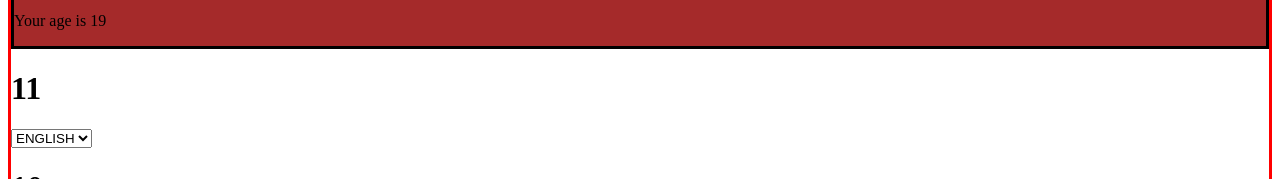
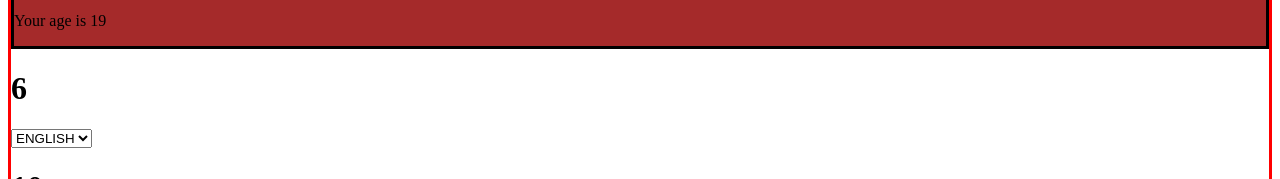
Before and after one commit to ChristianLestingi/React, a React (Create React App) app: page / in a window 1280 px wide. Shown: the part 248-427 px from the top of the page. Built offline with nearby package versions, Linux system fonts and the light colour scheme.

Commit message:
UseEffect/02

```diff
--- a/src/App.js
+++ b/src/App.js
@@ -11,6 +11,7 @@ import { TodoList } from "./TodoList";
 import { Container } from "./Container";
 import { LanguageContext } from "./DisplayLanguage";
 import { Sum } from "./Sum";
+import { CounterDisplay } from "./CounterDisplay";
 
 export class App extends React.Component {
   state = {
@@ -30,11 +31,10 @@ export class App extends React.Component {
             <Sum/>
 
             <Welcome name="John" />
-            <Counter
-              initialValue={10}
-              incrementValue={1}
-              incrementTime={3000}
-            />
+            <Counter/>
+            <CounterDisplay />
+
+
             <select value={this.state.language}onChange={this.handleSelectLanguage}>
               <option value="en">ENGLISH</option>
               <option value="it">ITALIAN</option>
--- a/src/Counter.js
+++ b/src/Counter.js
@@ -1,30 +1,39 @@
-import React from "react";
+import React, { useEffect, useState } from "react";
 import { CounterDisplay } from "./CounterDisplay";
 
-export class Counter extends React.Component {
-  state = {
-    count: this.props.initialValue,
-  };
+export function Counter(initialValue) {
+  const [count, setCount] = useState((initialValue = 1));
 
-  componentDidMount(){
-   this.Interval = setInterval(() => {
-      this.setState((state) => {
-        return { count: state.count + this.props.incrementValue };
-      });
-    }, this.props.incrementTime);
+  useEffect(() => {
+    const interval = setInterval(() => {
+      setCount(() => count + 1);
+    }, 1000);
+    return () => {
+      clearInterval(interval);
+    };
+  }, [count]);
 
-  }
-  componentWillUnmount(){
-    clearInterval(this.Interval)
-  }
+  return (
+    <div>
+      <CounterDisplay count={count} />
+    </div>
+  );
+}
+// state = {
+//   count: this.props.initialValue,
+// };
 
+// componentDidMount(){
+//  this.Interval = setInterval(() => {
+//     this.setState((state) => {
+//       return { count: state.count + this.props.incrementValue };
+//     });
+//   }, this.props.incrementTime);
 
-  render() {
-    return (
-      <div>
+// }
+// componentWillUnmount(){
+//   clearInterval(this.Interval)
+// }
 
-        <CounterDisplay count={this.state.count} />
-      </div>
-    );
-  }
-}
+// render() {
+// }
```
